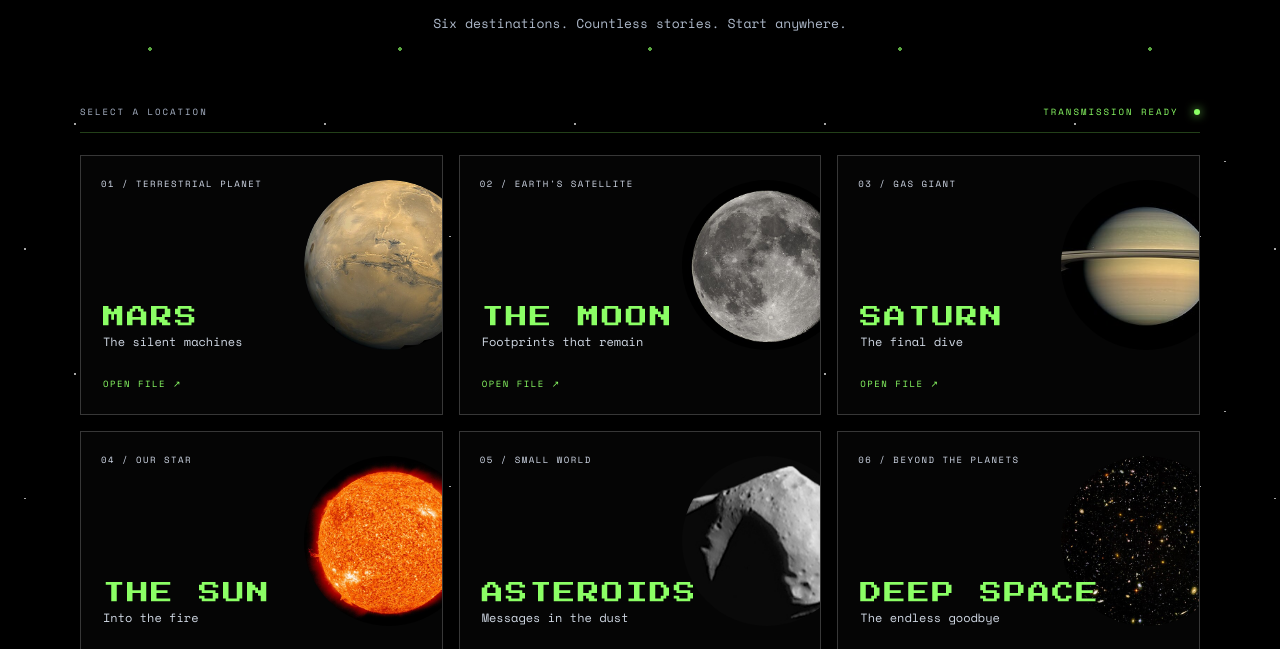
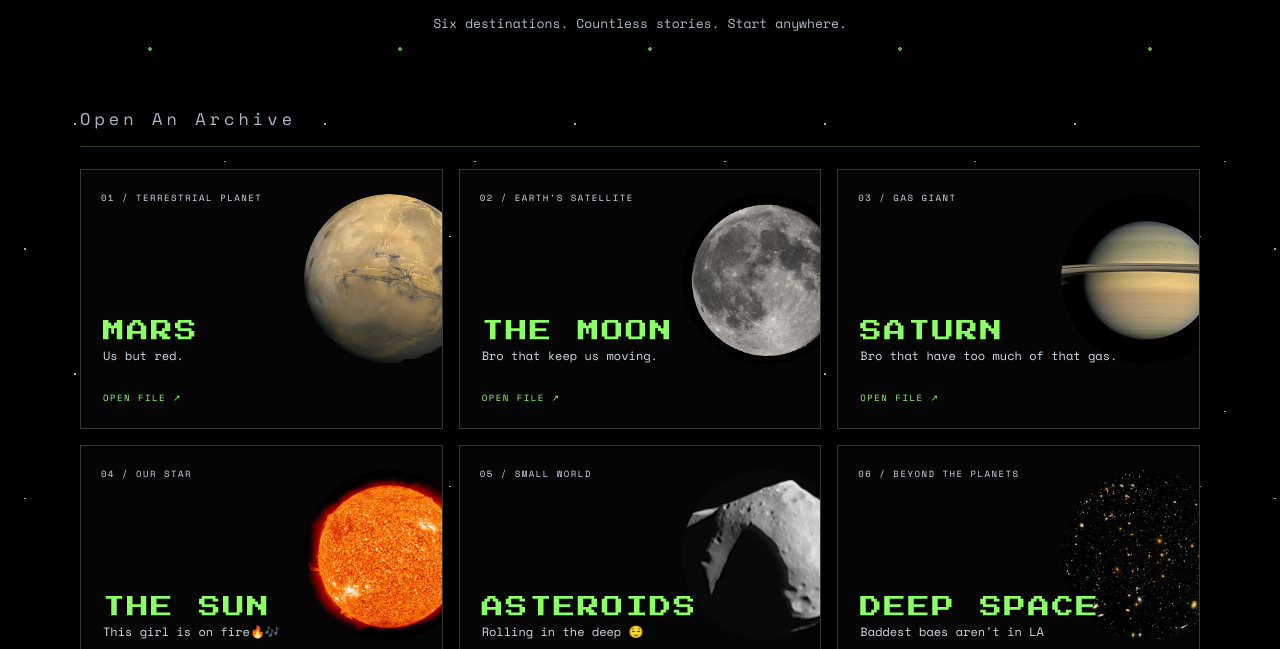
Before and after one commit to drushtiludbe/ESquare, a plain HTML site: page explore.html in a window 1280 px wide. Shown: the part 301-950 px from the top of the page. Drawn offline with nearby package versions, Linux system fonts and the light colour scheme.

Commit message:
minor changes

```diff
--- a/explore.html
+++ b/explore.html
@@ -67,13 +67,9 @@
 
 
         <!-- FILTER STATUS -->
-        <div class="filter-row">
+        <div class="sel">
 
-            <span>SELECT A LOCATION</span>
-
-            <span class="filter-status">
-                TRANSMISSION READY <i></i>
-            </span>
+            <span>Open An Archive</span>
 
         </div>
 
@@ -96,7 +92,7 @@
 
                 <h2>MARS</h2>
 
-                <p>The silent machines</p>
+                <p>Us but red.</p>
 
                 <span class="card-link">
                     OPEN FILE ↗
@@ -116,7 +112,7 @@
 
                 <h2>THE MOON</h2>
 
-                <p>Footprints that remain</p>
+                <p>Bro that keep us moving.</p>
 
                 <span class="card-link">
                     OPEN FILE ↗
@@ -136,7 +132,7 @@
 
                 <h2>SATURN</h2>
 
-                <p>The final dive</p>
+                <p>Bro that have too much of that gas.</p>
 
                 <span class="card-link">
                     OPEN FILE ↗
@@ -156,7 +152,7 @@
 
                 <h2>THE SUN</h2>
 
-                <p>Into the fire</p>
+                <p>This girl is on fire🔥🎶</p>
 
                 <span class="card-link">
                     OPEN FILE ↗
@@ -176,7 +172,7 @@
 
                 <h2>ASTEROIDS</h2>
 
-                <p>Messages in the dust</p>
+                <p>Rolling in the deep 😌</p>
 
                 <span class="card-link">
                     OPEN FILE ↗
@@ -196,7 +192,7 @@
 
                 <h2>DEEP SPACE</h2>
 
-                <p>The endless goodbye</p>
+                <p>Baddest baes aren't in LA</p>
 
                 <span class="card-link">
                     OPEN FILE ↗
--- a/style.css
+++ b/style.css
@@ -172,7 +172,7 @@ textarea {
 
     color: var(--green);
     font-family: var(--pixel);
-    font-size: clamp(32px, 6.5vw, 78px);
+    font-size: clamp(30px, 6vw, 70px);
     font-weight: 800;
     line-height: 1.5;
     letter-spacing: 0.04em;
@@ -389,7 +389,7 @@ textarea {
    8. EXPLORE PAGE
 ===================================== */
 
-.filter-row {
+.sel {
     display: flex;
     justify-content: space-between;
 
@@ -399,24 +399,8 @@ textarea {
     border-bottom: 1px solid var(--line);
 
     color: #aab5c8;
-    font-size: 9px;
-    letter-spacing: 2px;
-}
-
-.filter-status {
-    color: var(--green);
-}
-
-.filter-status i {
-    display: inline-block;
-
-    width: 6px;
-    height: 6px;
-    margin-left: 8px;
-
-    border-radius: 50%;
-    background: var(--green);
-    box-shadow: 0 0 10px var(--green);
+    font-size: 17px;
+    letter-spacing: 4px;
 }
 
 .destination-grid {
```
Also changed, not shown: contact.html (+3 -1 lines), index.html (+1 -1 lines).
